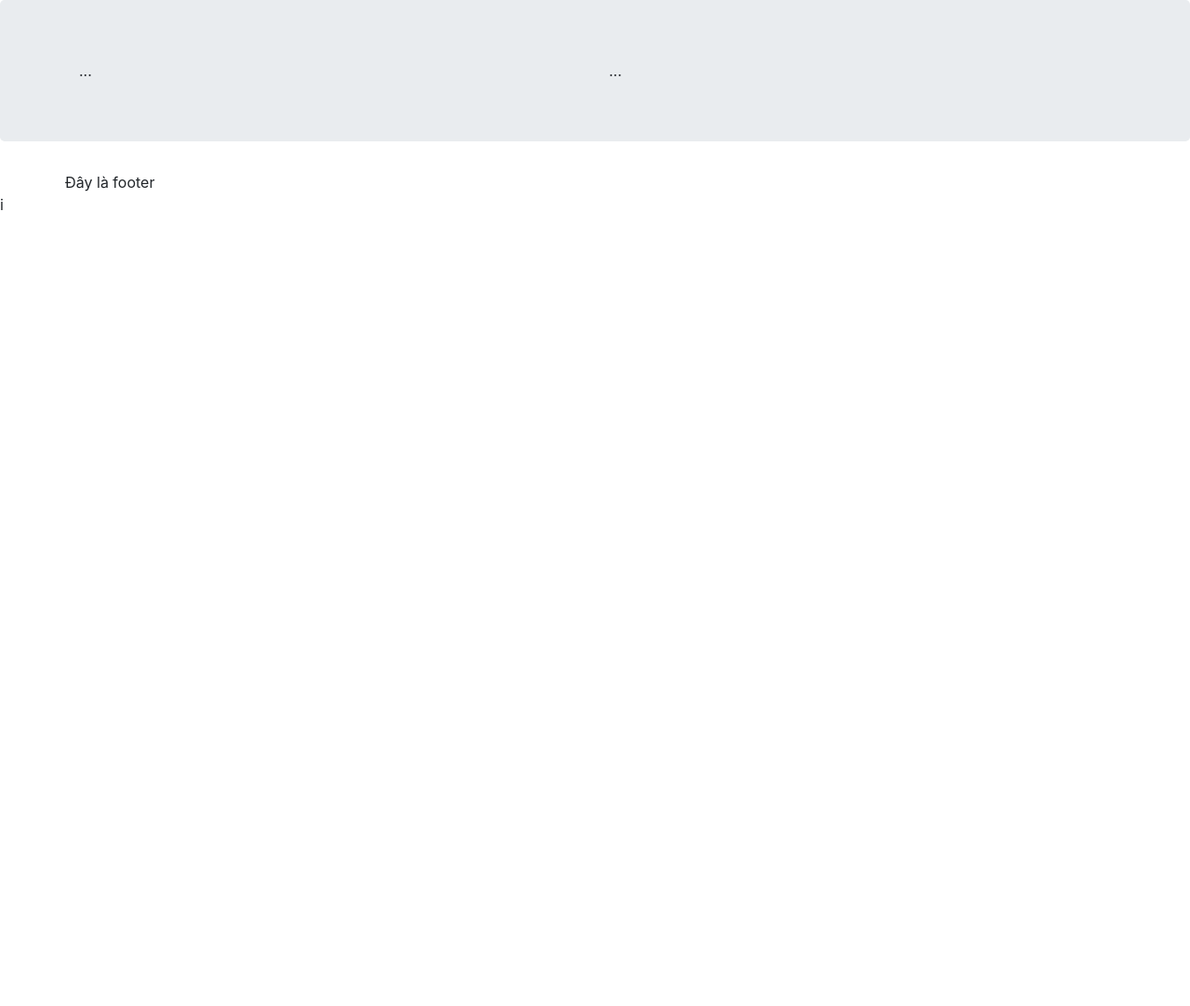
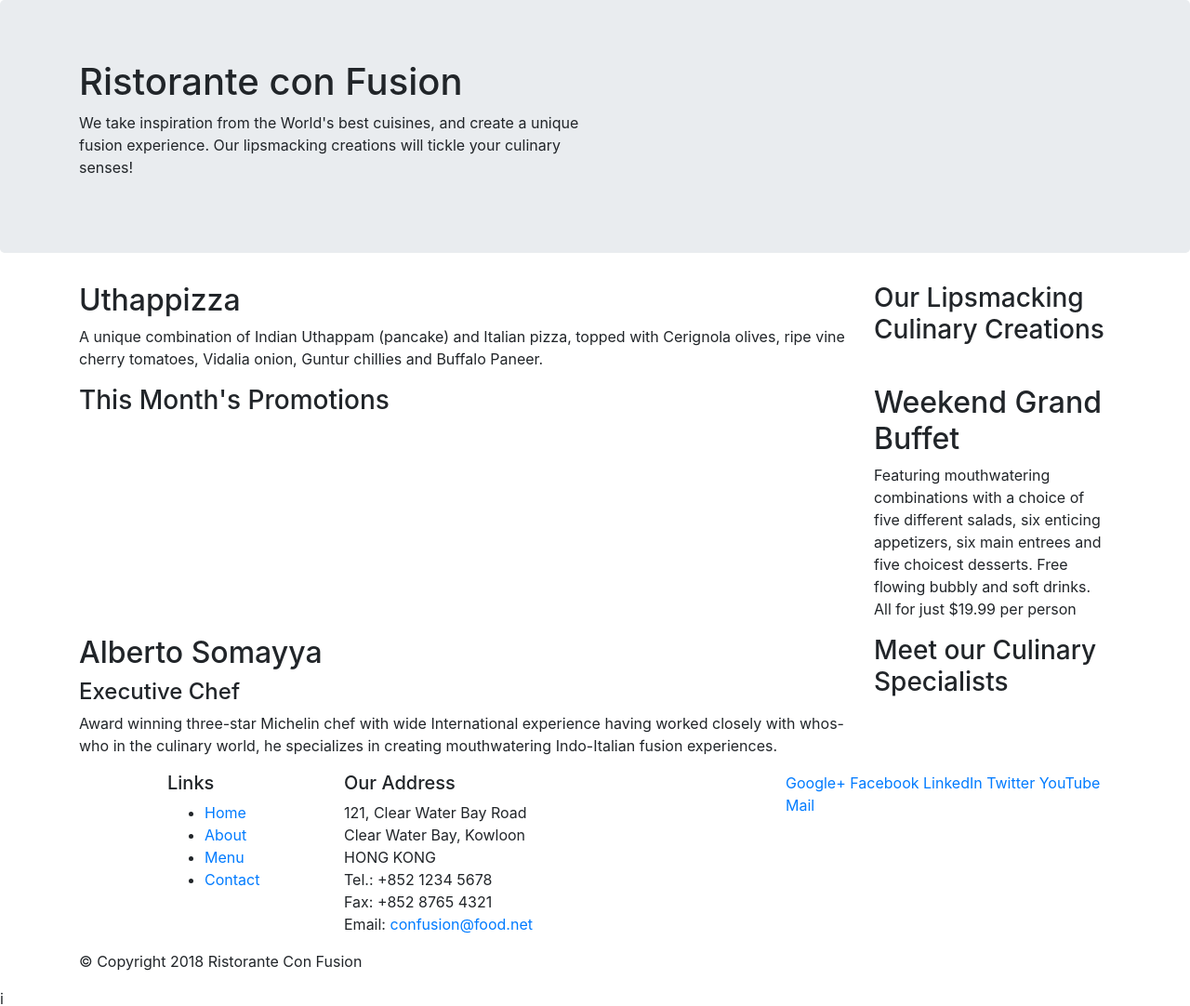
Before and after one commit to DavidTrinh168/git-test, a website: page index.html in a window 1280 px wide. Shown: the whole page at 93% size. Before the commit the page ends 800 px from the top, so only its background shows below. Drawn offline with nearby package versions, Linux system fonts and the light colour scheme.

Commit message:
Sixth Commit

```diff
--- a/index.html
+++ b/index.html
@@ -9,21 +9,108 @@
 </head>
 
 <body>
+
     <header class="jumbotron">
         <div class="container">
             <div class="row">
-                <div class="col-12 col-sm-6"> ... </div>
-                <div class="col-12 col-sm"> ... </div>
+                <div class="col-12 col-sm-6">
+                    <h1>Ristorante con Fusion</h1>
+                    <p>We take inspiration from the World's best cuisines, and create a unique fusion experience. Our
+                        lipsmacking creations will tickle your culinary senses!</p>
+                </div>
             </div>
         </div>
+
     </header>
+
+    <section>
+        <div class="container">
+            <div class="row">
+                <div class="col-12 col-sm-4 order-sm-last col-md-3">
+                    <h3>Our Lipsmacking Culinary Creations</h3>
+                </div>
+                <div class="col col-sm order-sm-first col-md">
+                    <h2>Uthappizza</h2>
+                    <p>A unique combination of Indian Uthappam (pancake) and Italian pizza, topped with Cerignola
+                        olives, ripe vine cherry tomatoes, Vidalia onion, Guntur chillies and Buffalo Paneer.</p>
+                </div>
+            </div>
+
+            <div class="row">
+                <div class="col-12 col-sm-4 order-sm-last col-md-3">
+                    <h2>Weekend Grand Buffet</h2>
+                    <p>Featuring mouthwatering combinations with a choice of five different salads, six enticing
+                        appetizers, six main entrees and five choicest desserts. Free flowing bubbly and soft drinks.
+                        All for just $19.99 per person </p>
+                </div>
+                <div class="col col-sm order-sm-first col-md">
+                    <h3>This Month's Promotions</h3>
+                </div>
+            </div>
+
+            <div class="row">
+                <div class="col-12 col-sm-4 order-sm-last col-md-3">
+                    <h3>Meet our Culinary Specialists</h3>
+                </div>
+                <div class="col col-sm order-sm-first col-md">
+                    <h2>Alberto Somayya</h2>
+                    <h4>Executive Chef</h4>
+                    <p>Award winning three-star Michelin chef with wide International experience having worked closely
+                        with whos-who in the culinary world, he specializes in creating mouthwatering Indo-Italian
+                        fusion experiences. </p>
+                </div>
+            </div>
+
+        </div>
+
+    </section>
+
     <footer>
         <div class="container">
             <div class="row">
-                Đây là footer
+                <div class="col-4 offset-1 col-sm-2">
+                    <h5>Links</h5>
+                    <ul>
+                        <li><a href="#">Home</a></li>
+                        <li><a href="#">About</a></li>
+                        <li><a href="#">Menu</a></li>
+                        <li><a href="#">Contact</a></li>
+                    </ul>
+                </div>
+
+                <div class="col-7 col-sm-5">
+                    <h5>Our Address</h5>
+                    <address>
+                        121, Clear Water Bay Road<br>
+                        Clear Water Bay, Kowloon<br>
+                        HONG KONG<br>
+                        Tel.: +852 1234 5678<br>
+                        Fax: +852 8765 4321<br>
+                        Email: <a href="mailto:confusion@food.net">confusion@food.net</a>
+                    </address>
+                </div>
+
+                <div class="col-12 col-sm-4">
+                    <div>
+                        <a href="http://google.com/+">Google+</a>
+                        <a href="http://www.facebook.com/profile.php?id=">Facebook</a>
+                        <a href="http://www.linkedin.com/in/">LinkedIn</a>
+                        <a href="http://twitter.com/">Twitter</a>
+                        <a href="http://youtube.com/">YouTube</a>
+                        <a href="mailto:">Mail</a>
+                    </div>
+                </div>
+
+                <div class="col-auto">
+                    <div>
+                        <p>© Copyright 2018 Ristorante Con Fusion</p>
+                    </div>
+                </div>
+
             </div>
         </div>
     </footer>
+
 </body>
 i
 <!-- jQuery first, then Popper.js, then Bootstrap JS. -->
```
Also changed, not shown: css/style.css (added, +17 -0 lines).
